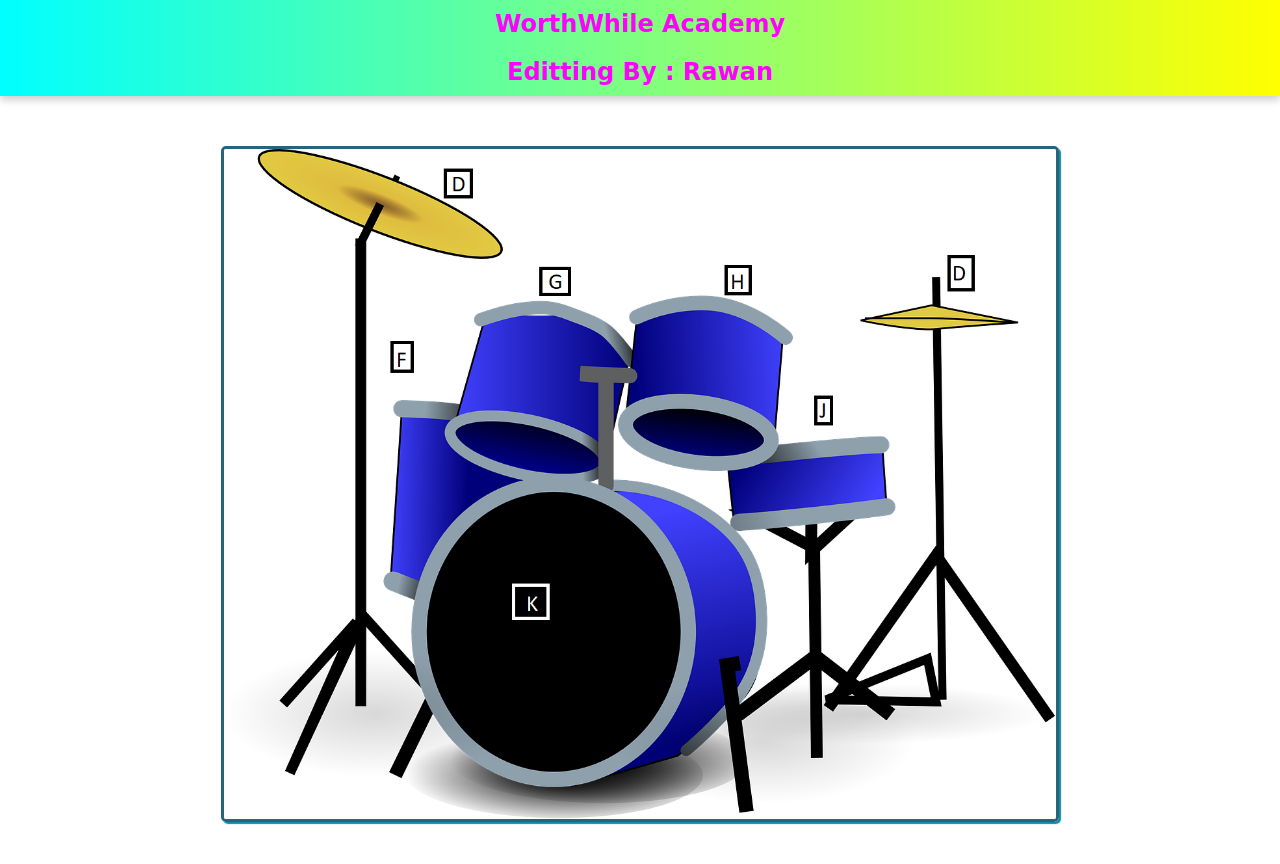
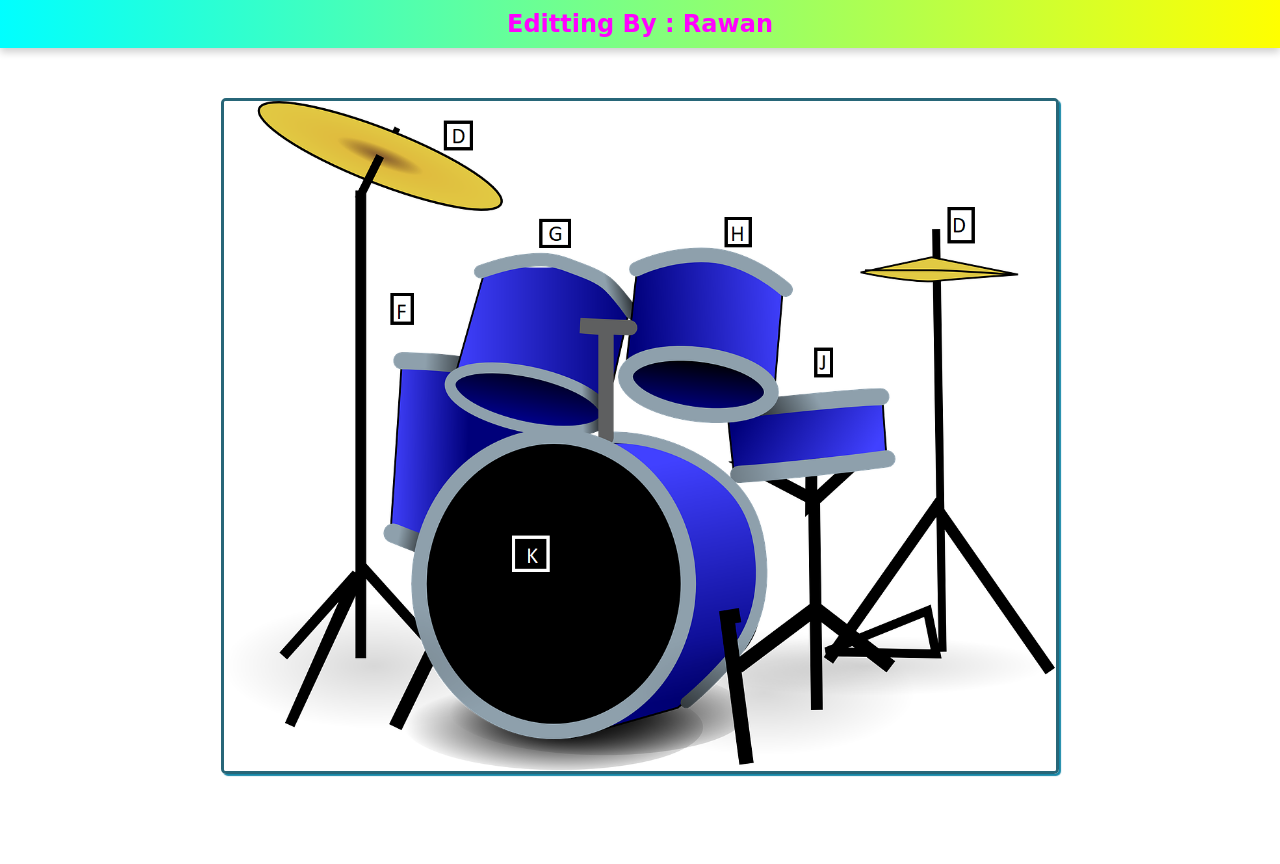
Before and after one commit to RW62/Project2, a plain HTML site: page index.html in a window 1280 px wide. After the commit the page ends 828 px from the top, so only its background shows below. Drawn offline with nearby package versions, Linux system fonts and the light colour scheme.

Commit message:
Update index.html

```diff
--- a/index.html
+++ b/index.html
@@ -8,7 +8,6 @@
   </head>
   <body>
     <div class="nav navbar">
-      <p class="navP">WorthWhile Academy</p>
       <p class="navP">Editting By : Rawan </p>
     </div>
     <img src="PHOTO/orig.png" alt="orig">
```
